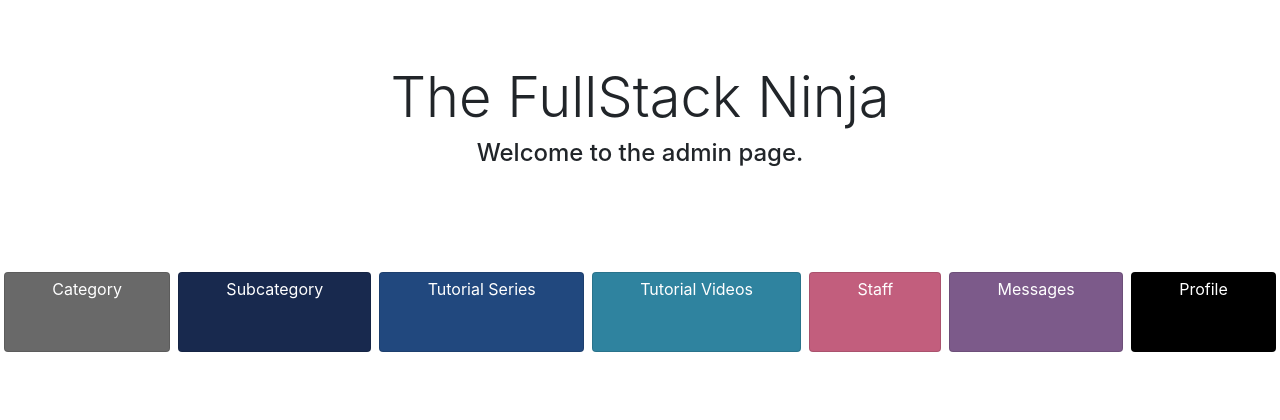
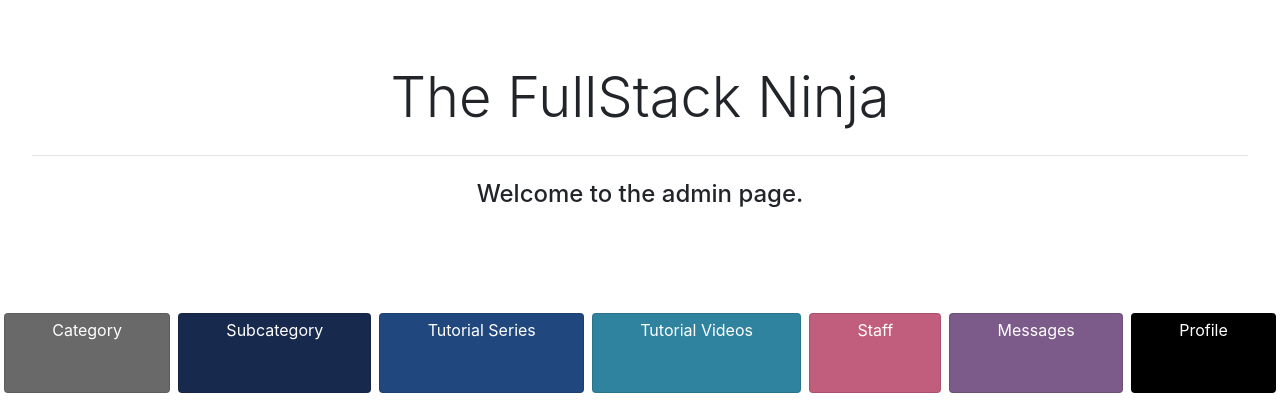
Before and after one commit to bodealamu/fullstackninja, a Django app: page /dashboard/ in a window 1280 px wide. Shown: the part 56-476 px from the top of the page. Run offline with Django 3.2, Linux system fonts and the light colour scheme; the visitor is signed in with stand-in values (Sample User, id 1); some libraries are stand-ins or nearby versions.

Commit message:
touch up on frontend code

```diff
--- a/dashboard/templates/dashboard/categorylist.html
+++ b/dashboard/templates/dashboard/categorylist.html
@@ -3,6 +3,7 @@
 {% block content %}
 <div class="jumbotron text-center" style="background-color:	#FFFFFF">
     <h1 class="display-4">The FullSTack Ninja</h1>
+    <hr class="my-4">
     <h4 class="display-6">List of categories.</h4>
  </div>
 
--- a/dashboard/templates/dashboard/dashboard.html
+++ b/dashboard/templates/dashboard/dashboard.html
@@ -4,6 +4,7 @@
 
 <div class="jumbotron text-center" style="background-color:	#FFFFFF">
         <h1 class="display-4">The FullStack Ninja</h1>
+    <hr class="my-4">
         <h4 class="display-6">Welcome to the admin page.</h4>
 </div>
 
--- a/dashboard/templates/dashboard/dashboard_Tutorialseries.html
+++ b/dashboard/templates/dashboard/dashboard_Tutorialseries.html
@@ -4,6 +4,7 @@
 
 <div class="jumbotron text-center" style="background-color:	#FFFFFF">
         <h1 class="display-4">The FullStack Ninja</h1>
+        <hr class="my-4">
         <h4 class="display-6">Welcome to the Tutorial Series page.</h4>
 </div>
 
--- a/dashboard/templates/dashboard/dashboard_Tutorialvideos.html
+++ b/dashboard/templates/dashboard/dashboard_Tutorialvideos.html
@@ -4,6 +4,7 @@
 
 <div class="jumbotron text-center" style="background-color:	#FFFFFF">
         <h1 class="display-4">The FullStack Ninja</h1>
+        <hr class="my-4">
         <h4 class="display-6">Welcome to the Tutorial Videos page.</h4>
 </div>
 
--- a/dashboard/templates/dashboard/dashboard_addcategory.html
+++ b/dashboard/templates/dashboard/dashboard_addcategory.html
@@ -5,6 +5,7 @@
 
 <div class="jumbotron text-center" style="background-color:	#FFFFFF">
     <h1 class="display-4">The FullStack Ninja</h1>
+    <hr class="my-4">
     <h4 class="display-6">Add Category</h4>
 
 </div>
--- a/dashboard/templates/dashboard/dashboard_addstaff.html
+++ b/dashboard/templates/dashboard/dashboard_addstaff.html
@@ -3,6 +3,7 @@
 (% block content %}
 <div class="jumbotron text-center" style="background-color:	#FFFFFF">
     <h1 class="display-4">The FullStack Ninja</h1>
+    <hr class="my-4">
     <h4 class="display-6">Add Staff</h4>
 
 </div>
--- a/dashboard/templates/dashboard/dashboard_addsubcategory.html
+++ b/dashboard/templates/dashboard/dashboard_addsubcategory.html
@@ -4,6 +4,7 @@
 {% block content %}
 <div class="jumbotron text-center" style="background-color:	#FFFFFF">
     <h1 class="display-4">The FullStack Ninja</h1>
+    <hr class="my-4">
     <h4 class="display-6">Add Category</h4>
 
 </div>
--- a/dashboard/templates/dashboard/dashboard_addtutorialseries.html
+++ b/dashboard/templates/dashboard/dashboard_addtutorialseries.html
@@ -4,6 +4,7 @@
 {% block content %}
 <div class="jumbotron text-center" style="background-color:	#FFFFFF">
     <h1 class="display-4">The FullStack Ninja</h1>
+    <hr class="my-4">
     <h4 class="display-6">Add Tutorial series</h4>
 
 </div>
--- a/dashboard/templates/dashboard/dashboard_addtutorialvideos.html
+++ b/dashboard/templates/dashboard/dashboard_addtutorialvideos.html
@@ -4,6 +4,7 @@
 {% block content %}
 <div class="jumbotron text-center" style="background-color:	#FFFFFF">
     <h1 class="display-4">The FullStack Ninja</h1>
+    <hr class="my-4">
     <h4 class="display-6">Add Tutorial videos</h4>
 
 </div>
--- a/dashboard/templates/dashboard/dashboard_category.html
+++ b/dashboard/templates/dashboard/dashboard_category.html
@@ -4,6 +4,7 @@
 
 <div class="jumbotron text-center" style="background-color:	#FFFFFF">
         <h1 class="display-4">The FullStack Ninja</h1>
+        <hr class="my-4">
         <h4 class="display-6">Welcome to the Category page.</h4>
 </div>
 
--- a/dashboard/templates/dashboard/dashboard_messages.html
+++ b/dashboard/templates/dashboard/dashboard_messages.html
@@ -4,6 +4,7 @@
 
 <div class="jumbotron text-center" style="background-color:	#FFFFFF">
         <h1 class="display-4">The FullStack Ninja</h1>
+       <hr class="my-4">
         <h4 class="display-6">Welcome to the Messages Inbox.</h4>
 </div>
 
--- a/dashboard/templates/dashboard/dashboard_profile.html
+++ b/dashboard/templates/dashboard/dashboard_profile.html
@@ -4,6 +4,7 @@
 
 <div class="jumbotron text-center" style="background-color:	#FFFFFF">
         <h1 class="display-4">The FullStack Ninja</h1>
+          <hr class="my-4">
         <h4 class="display-6">Welcome to the Tutorial Series page.</h4>
 </div>
 
--- a/dashboard/templates/dashboard/dashboard_staff.html
+++ b/dashboard/templates/dashboard/dashboard_staff.html
@@ -4,6 +4,7 @@
 
 <div class="jumbotron text-center" style="background-color:	#FFFFFF">
         <h1 class="display-4">The FullStack Ninja</h1>
+        <hr class="my-4">
         <h4 class="display-6">Welcome to the Staff page.</h4>
 </div>
 
--- a/dashboard/templates/dashboard/dashboard_subcategory.html
+++ b/dashboard/templates/dashboard/dashboard_subcategory.html
@@ -4,6 +4,7 @@
 
 <div class="jumbotron text-center" style="background-color:	#FFFFFF">
         <h1 class="display-4">The FullStack Ninja</h1>
+        <hr class="my-4">
         <h4 class="display-6">Welcome to the Subcategory page.</h4>
 </div>
 
--- a/dashboard/templates/dashboard/read_messages.html
+++ b/dashboard/templates/dashboard/read_messages.html
@@ -3,6 +3,7 @@
 {% block content %}
 <div class="jumbotron text-center" style="background-color:	#FFFFFF">
     <h1 class="display-4">The FullStack Ninja</h1>
+    <hr class="my-4">
     <h4 class="display-6">Already read messages.</h4>
  </div>
 
--- a/dashboard/templates/dashboard/subcategorylist.html
+++ b/dashboard/templates/dashboard/subcategorylist.html
@@ -3,6 +3,7 @@
 {% block content %}
 <div class="jumbotron text-center" style="background-color:	#FFFFFF">
     <h1 class="display-4">The FullStack Ninja</h1>
+    <hr class="my-4">
     <h4 class="display-6">List of subcategories.</h4>
  </div>
 
--- a/dashboard/templates/dashboard/tutorialserieslist.html
+++ b/dashboard/templates/dashboard/tutorialserieslist.html
@@ -3,6 +3,7 @@
 {% block content %}
 <div class="jumbotron text-center" style="background-color:	#FFFFFF">
     <h1 class="display-4">The FullStack Ninja</h1>
+    <hr class="my-4">
     <h4 class="display-6">List of Tutorial series.</h4>
  </div>
 
--- a/dashboard/templates/dashboard/tutorialvideolist.html
+++ b/dashboard/templates/dashboard/tutorialvideolist.html
@@ -3,6 +3,7 @@
 {% block content %}
 <div class="jumbotron text-center" style="background-color:	#FFFFFF">
     <h1 class="display-4">The FullStack Ninja</h1>
+    <hr class="my-4">
     <h4 class="display-6">List of Tutorial videos.</h4>
  </div>
 
--- a/dashboard/templates/dashboard/unread_messages.html
+++ b/dashboard/templates/dashboard/unread_messages.html
@@ -3,6 +3,7 @@
 {% block content %}
 <div class="jumbotron text-center" style="background-color:	#FFFFFF">
     <h1 class="display-4">The FullStack Ninja</h1>
+    <hr class="my-4">
     <h4 class="display-6">Already read messages.</h4>
  </div>
 
```
